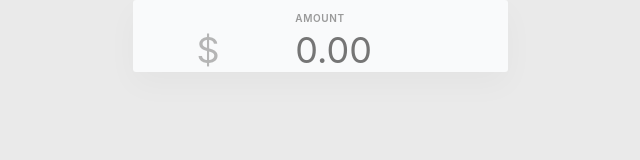
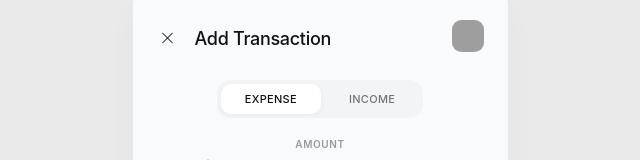
Before and after one commit to Himani1805/expense-tracker, a React (Vite) app: page /add in a window 1280 px wide. Shown: the top 160 px of the page, without its empty margins (320-960 px from the left). Built offline with nearby package versions, Linux system fonts and the light colour scheme; grey boxes are pictures that could not be loaded.

Commit message:
fix: Remove redundant height properties and clean up AddTransaction form styles

```diff
--- a/src/styles/global.css
+++ b/src/styles/global.css
@@ -66,7 +66,6 @@ body {
   justify-content: center;
   align-items: center;
   min-height: 100vh;
-  min-height: -webkit-fill-available;
   color: var(--text-primary);
   overflow: hidden;
 }
@@ -91,7 +90,6 @@ body {
   width: 100%;
   max-width: var(--app-max-width);
   height: 100vh;
-  height: -webkit-fill-available;
   max-height: 812px;
   background-color: var(--bg-color);
   box-shadow: var(--shadow-md);
@@ -100,14 +98,6 @@ body {
   display: flex;
   flex-direction: column;
   border-radius: 3px;
-}
-
-.add-transaction-form-body {
-  display: flex;
-  flex-direction: column;
-  height: 100%;
-  overflow-y: auto !important;
-  padding-bottom: 90px !important;
 }
 
 h1.balance-amount {
```
